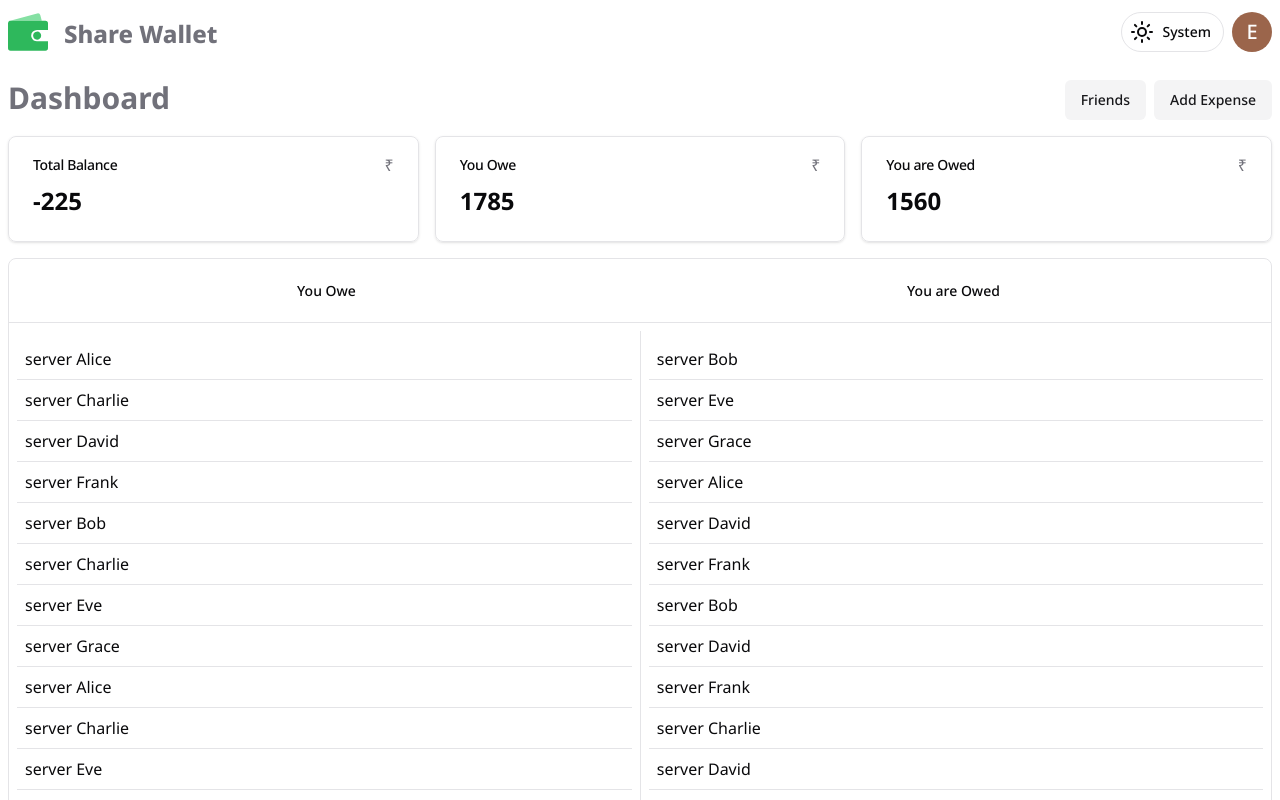
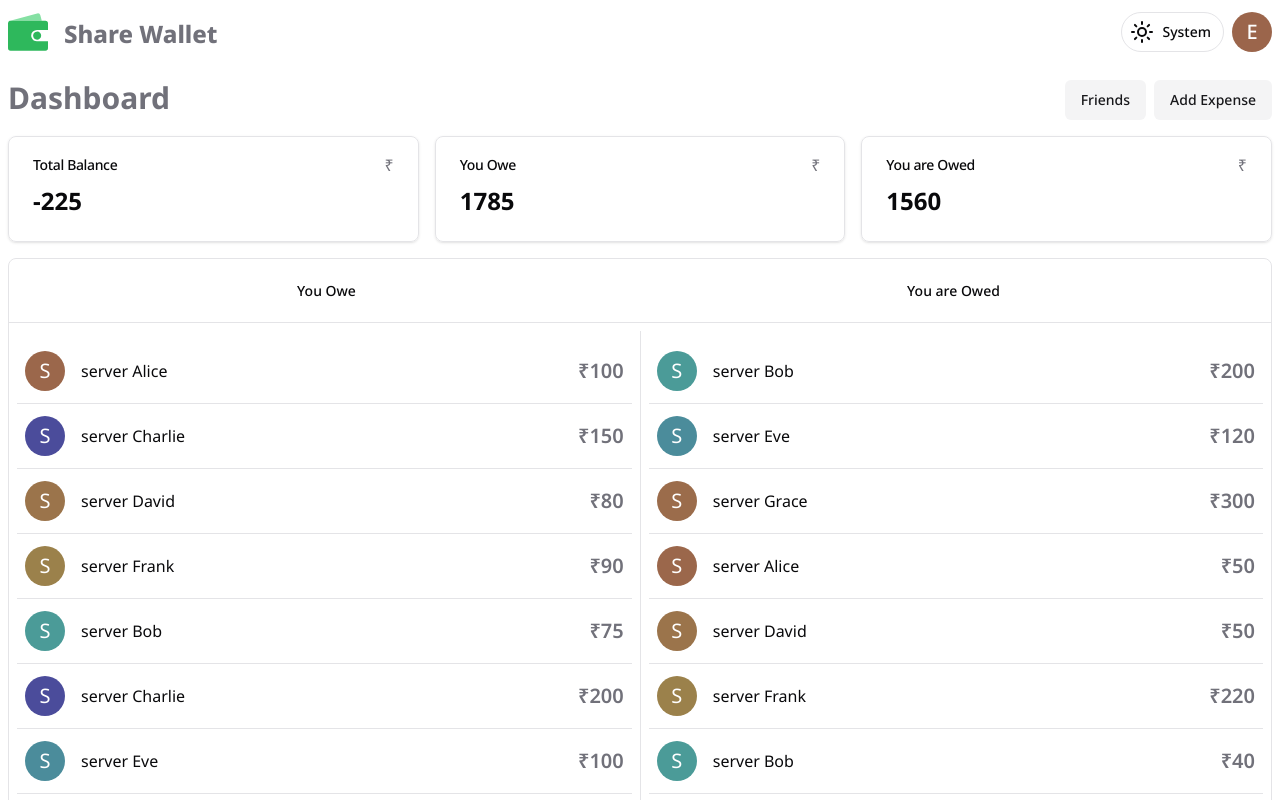
Before and after one commit to gopal-lohar/share-wallet, a Next.js app: page / in a window 1280 px wide. Built offline with nearby package versions, Linux system fonts and the light colour scheme.

Commit message:
add transaction list card

```diff
--- a/src/app/globals.css
+++ b/src/app/globals.css
@@ -121,3 +121,8 @@
     @apply bg-background text-foreground;
   }
 }
+
+* {
+  scrollbar-color: hsl(var(--muted-foreground)) hsl(var(--background));
+  scrollbar-width: thin;
+}
--- a/src/app/page.tsx
+++ b/src/app/page.tsx
@@ -15,7 +15,7 @@ async function getUserData(): Promise<UserDetails | null> {
     email: "em@em.em",
     pfpColor: getPfpColor("em@em.em"),
   };
-  // resolve(null);
+  // return null;
 }
 
 async function getTransactions(): Promise<Transaction[] | null> {
--- a/src/components/ProfilePic.tsx
+++ b/src/components/ProfilePic.tsx
@@ -10,7 +10,7 @@ export default function ProfilePic({
       className={`size-10 rounded-full flex items-center justify-center text-white`}
       style={{ backgroundColor: color }}
     >
-      <span className="text-xl">{letter}</span>
+      <span className="text-xl">{letter.toUpperCase()}</span>
     </div>
   );
 }
--- a/src/components/Transactions.tsx
+++ b/src/components/Transactions.tsx
@@ -3,6 +3,8 @@ import { useContext } from "react";
 import useWidth from "@/hooks/useWidth";
 import { Tabs, TabsContent, TabsList, TabsTrigger } from "@/components/ui/tabs";
 import TransactionsContext from "@/context/TransactionsContext";
+import ProfilePic from "./ProfilePic";
+import { Transaction } from "@/types/types";
 
 export default function Transactions() {
   const windowWidth = useWidth();
@@ -59,15 +61,31 @@ function TransactionsList({ type }: { type: "owe" | "owed" }) {
   const { transactions } = useContext(TransactionsContext);
   const owesMoney = type === "owe";
   return (
-    <div className="p-2 h-full">
+    <div className="p-2 h-full overflow-auto divide-y">
       {transactions.map((transaction) => {
         if (owesMoney !== transaction.owesMoney) return "";
         return (
-          <div className="p-2 border-b" key={transaction._id}>
-            {transaction.friend.name}
-          </div>
+          <TransactionListItem
+            transaction={transaction}
+            key={transaction._id}
+          />
         );
       })}
     </div>
   );
 }
+
+function TransactionListItem({ transaction }: { transaction: Transaction }) {
+  return (
+    <div className="py-3 px-2 flex gap-4 items-center" key={transaction._id}>
+      <ProfilePic
+        letter={transaction.friend.name[0]}
+        color={transaction.friend.pfpColor}
+      />
+      <span>{transaction.friend.name}</span>
+      <span className="text-xl ml-auto text-muted-foreground font-semibold">
+        &#8377;{transaction.amount}
+      </span>
+    </div>
+  );
+}
```
